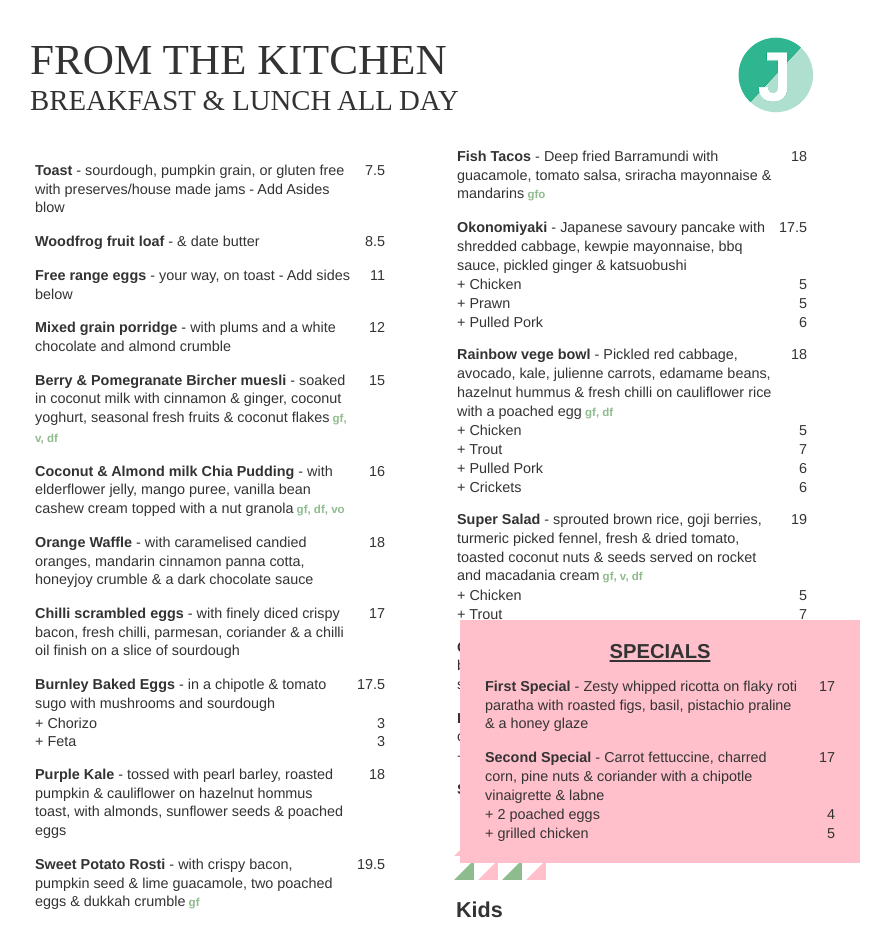
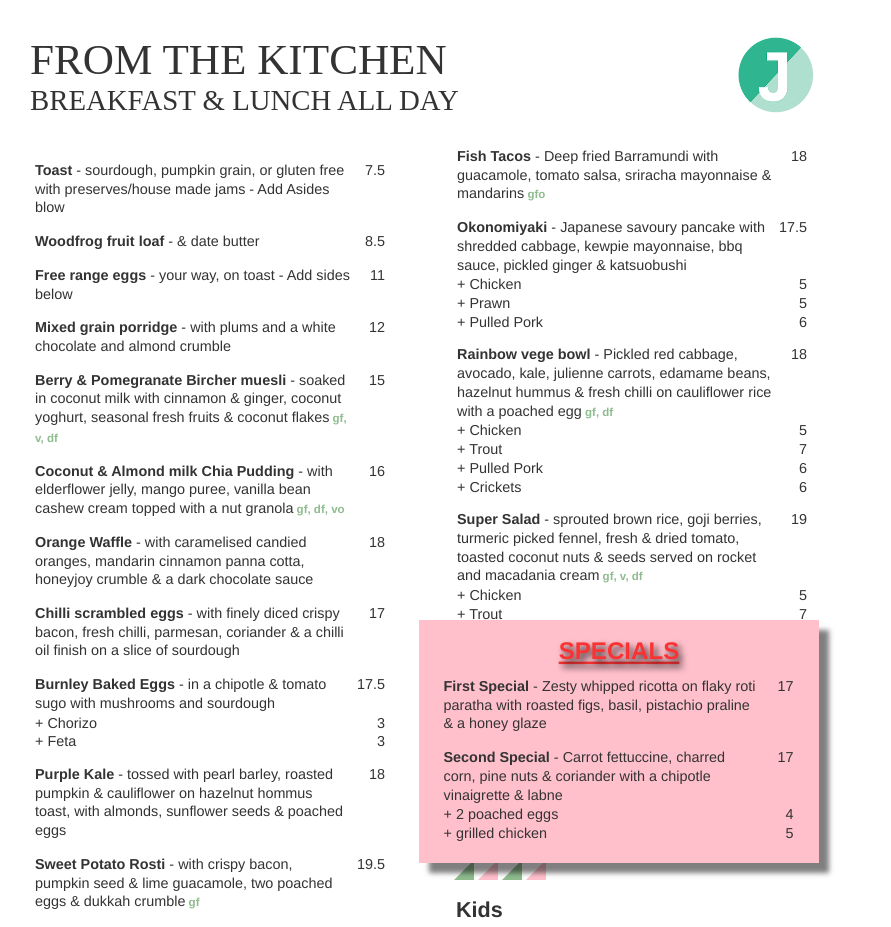
Before and after one commit to pcsmomo/menuboard, a React (Create React App) app in the folder client/: page / in a window 1280 px wide. Shown: the top 927 px of the page, without its empty margins (195-1086 px from the left). Built offline with nearby package versions, Linux system fonts and the light colour scheme.

Commit message:
adjust animation on special menu

```diff
--- a/client/src/style/menu.css
+++ b/client/src/style/menu.css
@@ -35,6 +35,7 @@ header {
   padding: 14px 5px;
   clear: both;
   line-height: 1.3em;
+  cursor: pointer;
 }
 .divName {
   width: 90%;
@@ -101,13 +102,28 @@ header {
 .specials {
   position: absolute;
   top: 50%;
-  right: 0;
+  right: 5%;
   background-color: pink;
   padding: 20px;
+  box-shadow: 10px 10px 5px rgba(0, 0, 0, 0.5);
 }
 .specialTitle {
   text-align: center;
   text-decoration: underline;
   font-size: 1.4em;
   font-weight: bold;
+  animation-name: animSpecial;
+  animation-duration: 1.2s;
+  animation-iteration-count: infinite;
+  animation-direction: alternate-reverse;
 }
+@keyframes animSpecial {
+  0% {
+    color: black;
+  }
+  100% {
+    color: #ff3333;
+    text-shadow: 3px 3px 5px rgba(0, 0, 0, 0.8);
+    transform: scale(1.2);
+  }
+}
```
